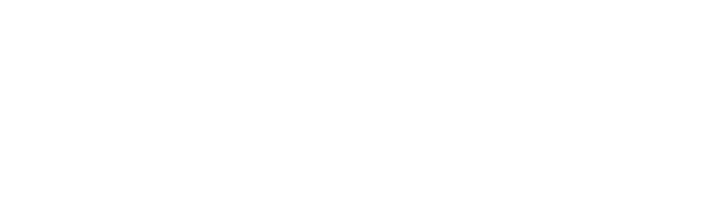
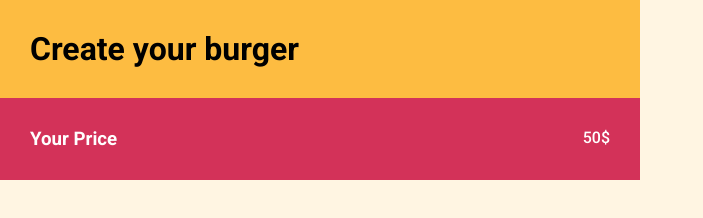
Before and after one commit to Francesca-Salvini/js-burger, a plain HTML site: page index.html in a window 1280 px wide. Shown: the whole page, without its empty margins (0-703 px from the left). Drawn offline with Linux system fonts and the light colour scheme.

Commit message:
header e footer completati

```diff
--- a/css/style.css
+++ b/css/style.css
@@ -3,3 +3,25 @@
     padding: 0;
     box-sizing: border-box;
 }
+
+body {
+    background-color: #fff5e2;
+    font-family: 'Roboto', sans-serif;
+}
+
+.wrapper {
+    width: 50%;
+}
+
+header h1 {
+    background-color: #fdbc41;
+    padding: 30px;
+}
+
+footer {
+    background-color: #d33259;
+    color: white;
+    display: flex;
+    justify-content: space-between;
+    padding: 30px;
+}
--- a/index.html
+++ b/index.html
@@ -6,9 +6,32 @@
     <meta name="viewport" content="width=device-width, initial-scale=1.0">
     <title>Create Your Burger</title>
 
+    <!--Google Fonts : Roboto-->
+    <link rel="preconnect" href="https://fonts.gstatic.com">
+    <link href="https://fonts.googleapis.com/css2?family=Roboto:wght@100;300;500;700&display=swap" rel="stylesheet">
+
     <link rel="stylesheet" href="css/style.css">
 </head>
 <body>
+
+    <div class="wrapper">
+        <!--HEADER-->
+        <header>
+            <h1>Create your burger</h1>
+        </header>
+        <!--FINE HEADER-->
+
+        <!--MAIN-->
+        <main></main>
+        <!--FINE MAIN-->
+
+        <!--FOOTER-->
+        <footer>
+            <h3>Your Price</h3>
+            <div>50$</div>
+        </footer>
+        <!--FINE FOOTER-->
+    </div>
 
 
     <script type="text/javascript" src="script.js"></script>
```
